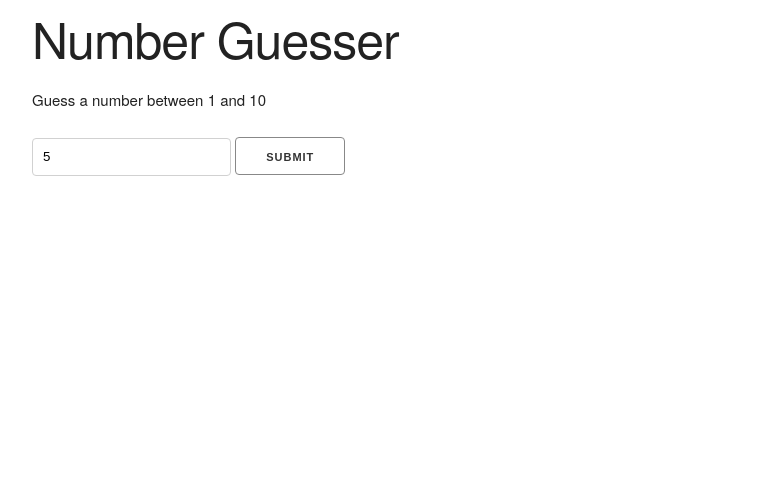
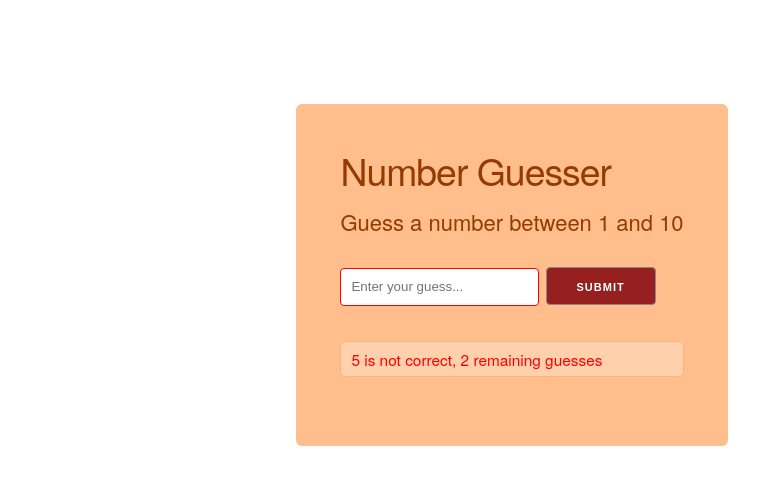
Before and after one commit to richwalton/number-guesser, a plain HTML site: page index.html in a window 1280 px wide. Both pictures are taken after typing "5" into the empty fields and a click on the input "Submit". Shown: the whole page, without its empty margins (128-887 px from the left). Drawn offline with nearby package versions, Linux system fonts and the light colour scheme.

Commit message:
added CSS, finished 2nd variation/version and added more comments

```diff
--- a/app.js
+++ b/app.js
@@ -1,22 +1,22 @@
-/*
+/*  **********
 GAME FUNCTION:
 - Player must guess a number between a min and max
 - Player gets a certain amount of guesses
 - Notify player of guesses remaining
 - Notify the player of the correct answer if loose
 - Let player choose to play again
-*/
+************* */
 
 // Game values --
 let min = 1,
     max = 10,
-    winningNum = 2,
+    winningNum = getRandomNum(min, max),
     guessesLeft = 3;
 
 
 // UI elements --
 
-const game = document.querySelector('#game'),
+const gameWrapper = document.querySelector('#game'),
       minNum = document.querySelector('.min-num'),
       maxNum = document.querySelector('.max-num'),
       guessBtn = document.querySelector('#guess-btn'),
@@ -73,19 +73,78 @@ maxNum.textContent = max;
 // }
 
 
-// ******* --- Brads version based on requirements above --- ***********
-// Listen for guess
+// ******* --- BT alt. version based on requirements above --- ***********
+//Replay event listener
+gameWrapper.addEventListener('mousedown', function(e){
+  if(e.target.className === 'play-again'){
+    window.location.reload();
+  }
+});
+
+// Event listener to listen for guess
 guessBtn.addEventListener('click', function(){
   let guess = parseInt(guessInput.value);
 
-  //Validation
+  // Validation
   if (isNaN(guess) || guess < min || guess > max){
-        setMessage(`Please enter a number between ${min} and ${max}.`, 'red');
+   return setMessage(`Please enter a number between ${min} and ${max}.`, 'red');
+  };
+
+  // Check if won
+  if(guess === winningNum){
+    // Game over - won
+    gameOver(true, `${winningNum} is correct, YOU WIN!`)
+
+  } else {
+    // Wrong number
+    guessesLeft -= 1;
+
+    if(guessesLeft === 0){
+      // Game over -lost
+      gameOver(false, `Game over, you lost. correct number was ${winningNum}`)
+
+    } else {
+      // game continues - answer wrong
+
+      // Change border color
+      guessInput.style.borderColor = 'red';
+
+      // Clear Input
+      guessInput.value = '';
+
+      // Tell user its the wrong number
+      setMessage(`${guess} is not correct, ${guessesLeft} remaining guesses`, 'red')
+      if(guessesLeft === 1) {
+         setMessage(`${guess} is not correct, ${guessesLeft} guess left`, 'red');             }
+    }
   }
 });
 
+// calculate winning number
+function getRandomNum(min, max) {
+  return Math.floor(Math.random()*(max-min+1)+min);
+  }
+
+// Game over
+function gameOver(won, msg) {
+  let color;
+  won === true ? color = 'green' : color = 'red'
+
+  // Disable Input
+  guessInput.disabled = true;
+  //change border color
+  guessInput.style.borderColor = color;
+  //set message
+  setMessage(msg, color);
+  // Play again?
+  guessBtn.value = 'Play Again';
+  guessBtn.className += 'play-again';
+}
+
 // set message
 function setMessage(msg, color) {
+
   message.style.color = color;
   message.textContent = msg;
+  message.setAttribute('style', `color: ${color}; background-color:rgb(255, 208, 172); border: 1px solid rgb(250, 180, 126);`)
 }
--- a/index.html
+++ b/index.html
@@ -6,11 +6,13 @@
   <meta name="viewport" content="width=device-width, initial-scale=1.0">
   <meta http-equiv="X-UA-Compatible" content="ie=edge">
   <link rel="stylesheet" href="https://cdnjs.cloudflare.com/ajax/libs/skeleton/2.0.4/skeleton.css" />
+  <link rel="stylesheet" href="style.css" />
   <title>Number Guesser</title>
 </head>
 
 <body>
   <div class="container">
+    <div class="form-wrapper">
       <h1>Number Guesser</h1>
       <div id="game">
         <p>Guess a number between <span class="min-num"></span> and <span class="max-num"></span></p>
@@ -20,7 +22,7 @@
         <input type="submit" value="Submit" id="guess-btn">
 
         <p class="message"></p>
-
+      </div>
     </div>
   </div>
 
--- /dev/null
+++ b/style.css
@@ -0,0 +1,38 @@
+body {
+    box-sizing: border-box;
+    color: rgb(147, 59, 1);
+    font-size: 2.2em;
+}
+.container {
+    display: flex;
+    align-items: center;
+    justify-content: center;
+}
+
+.form-wrapper {
+    background-color: rgba(255, 175, 113, 0.803);
+    padding: 2em;
+    margin-top: 10%;
+    border-radius:6px;
+}
+
+h1 {
+    font-size: 1.7em;
+    margin-bottom:.3em;
+}
+
+#guess-btn {
+    color: white;
+    background-color: rgb(150, 31, 31);
+}
+
+#guess-btn:hover {
+    background-color: rgb(175, 10, 10);
+}
+
+.message {
+    font-size: .7em;
+    border-radius: 5px;
+    margin-top: 20px;
+    padding: 5px 0px 5px 10px;
+}
```
Also changed, not shown: 1 other file. Lines whose indentation alone changed are shown as unchanged.
